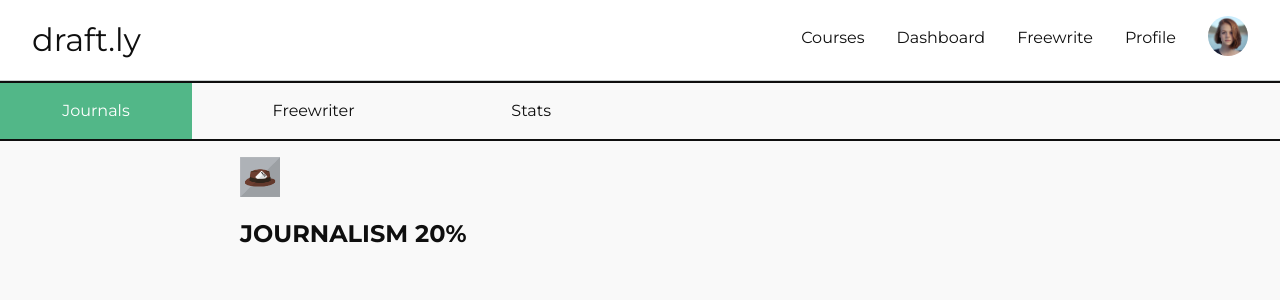
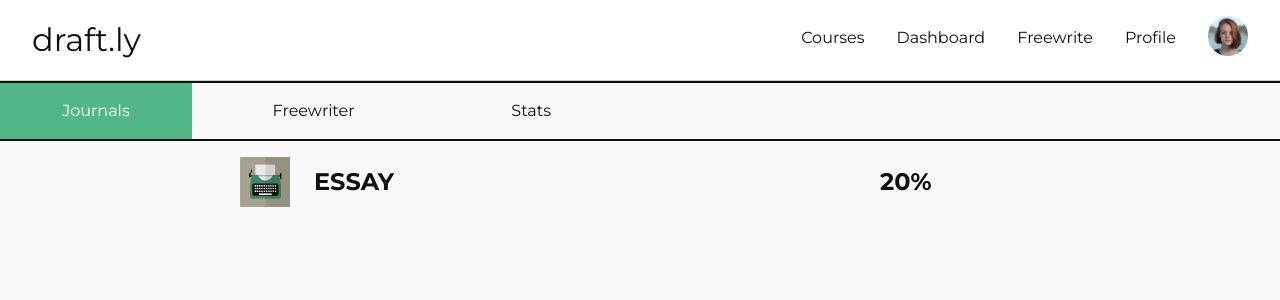
Before and after one commit to davidpowellme/draftly, a Jekyll site: the page built from dashboard.html, in a window 1280 px wide. Shown: the top 300 px of the page. Built offline with Jekyll 4.4.1, drawn with Linux system fonts in a browser that asks for light colours; nearby versions of some CDN libraries.

Commit message:
started mocking up dash

```diff
--- a/_sass/_global.scss
+++ b/_sass/_global.scss
@@ -151,9 +151,32 @@ a {text-decoration:none;}
 	}
 }
 
+.title-wrapper {
+    overflow: hidden;
+    h2 {
+        margin: 0;
+        padding: 0.35em 0;
+
+        span {display:block;}
+
+        span:first-child {
+            float: left;
+            width: 40%;
+        }
+        span:last-child {
+            float: right;
+            width: 20%;
+        }
+    }
+
+
+}
+
 .title-cat {
-	background: url(/images/journalism.png) 0 0 no-repeat;
+	background: url(/images/essay.png) 0 0 no-repeat;
 	background-size: cover;
-	height: 40px;
-	width: 40px;
+	float: left;
+	height: 50px;
+	margin-right: 1.5em;
+	width: 50px;
 }
--- a/dashboard.html
+++ b/dashboard.html
@@ -3,6 +3,13 @@ layout: dash
 title: Dashboard
 permalink: /dashboard/
 ---
+<div class="title-wrapper">
+	<div class="title-cat"></div>
+	<h2><span>Essay</span> <span>20%</span></h2>
+</div>
 
-<div class="title-cat"></div>
-<h2>Journalism <span>20%</span></h2>
+<main>
+	<article>
+		<div></div>
+	</article>
+</main>
```
Also changed, not shown: 1 other file.
